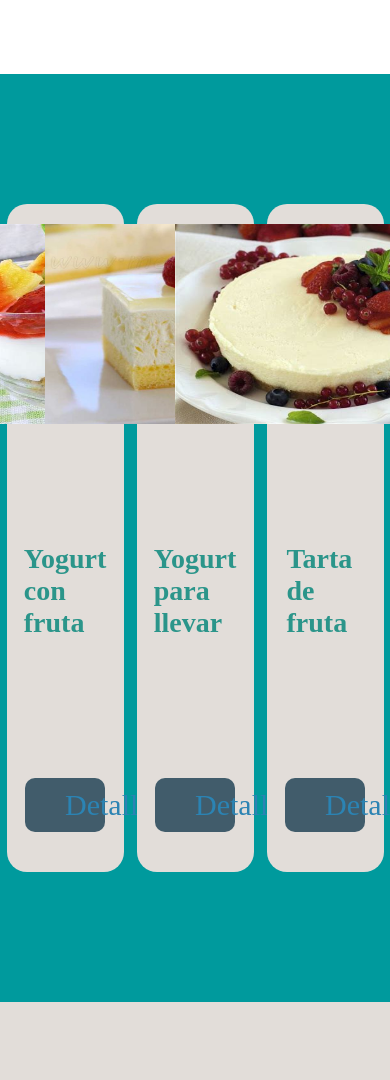
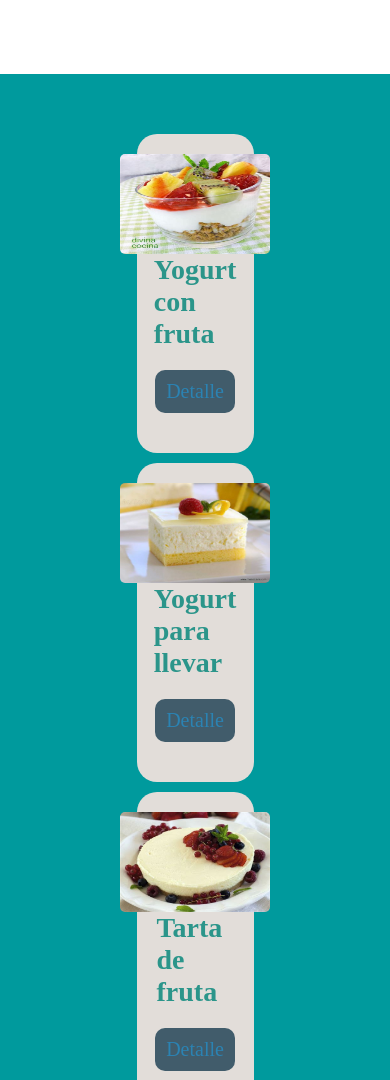
Before and after one commit to tatica123/Pagina-de-Compras, a plain HTML site: page pagina1/index.html in a window 390 px wide. Shown: the part 920-2000 px from the top of the page. Drawn offline with Linux system fonts and the light colour scheme.

Commit message:
media queries

```diff
--- a/pagina1/index.html
+++ b/pagina1/index.html
@@ -64,7 +64,8 @@
                 </div>
                 <div class="info">
                     <img src="./img/phone-call.svg">
-                    <p>+56 9465522</p>
+                    <p>56 949852209</p>
+
                 </div>
                 <div class="info">
                     <img src="./img/marker.svg" alt="mapa">
@@ -100,7 +101,7 @@
                             <a href="#" class="fa fa-facebook"></a>
                             <a href="#" class="fa fa-instagram"></a>
                             <a href="#" class="fa fa-twitter"></a>
-                            <a href="#" class="fa fa-whatsapp"></a>
+                            <a href="https://bit.ly/tatimunoz" target="_blank" class="fa fa-whatsapp"></a>
                         </div>
                     </div>
                 </div>
--- a/pagina1/style.css
+++ b/pagina1/style.css
@@ -108,7 +108,6 @@
     }
 
 .fotos{
-
     width: 100%;
     height: 90%;
     display: flex;
@@ -119,11 +118,12 @@
 .foto_img img{
     width: 300px;
     height: 200px;
+    border-radius: 5px;
 }
 .foto_img{
     background-color:#e2ddd9;
     width: 30%;
-    height: 80%;
+    height: auto;
     display: flex;
     flex-direction: column;
     justify-content: space-between;
@@ -208,21 +208,6 @@
     margin-left: 10px;
     margin-top: 25px;
 }
-/* .social-media a{
-    width: 30px;
-    height: 30px;
-    background-color: lightseagreen;
-    border-radius: 5px;
-    display: flex;
-    justify-content: center;
-    align-items: center;
-    color: white;
-    margin-right: 0.5rem;
-    text-decoration: none;
-}
-.social-media a:hover{
-    transform: scale(1.05);
-} */
 form{
     background-color: #007E8B;
     width: 100%;
@@ -322,3 +307,28 @@ textarea{
     font-size: 15px;
     padding: 10px;
 }
+@media(max-width:950px){
+    .navegacion{
+        display: flex;
+        justify-content: center;
+        align-items: center;
+
+    }
+    .contenedor-1{
+        height: 130vh;
+    }
+    .fotos{
+        display: flex;
+        flex-direction: column;
+    }
+    .foto_img img{
+        width: 150px;
+        height: 100px;
+    }
+    .foto_img a{
+        display: flex;
+        justify-content: center;
+        align-items: center;
+        font-size: 20px;
+    }
+}
```
